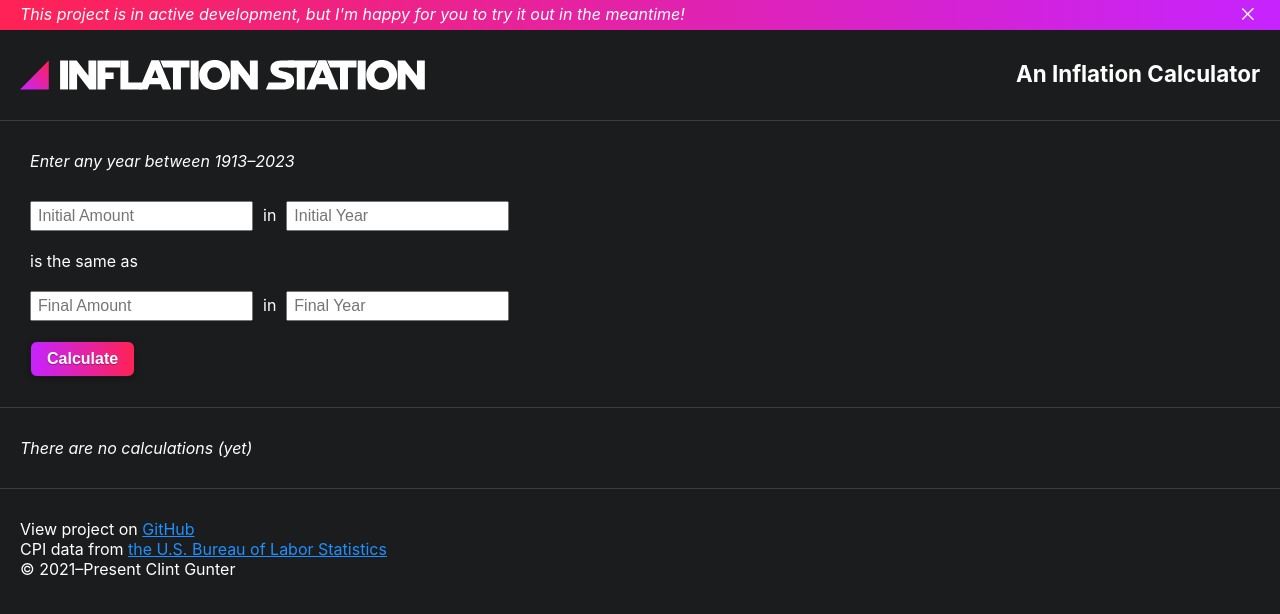
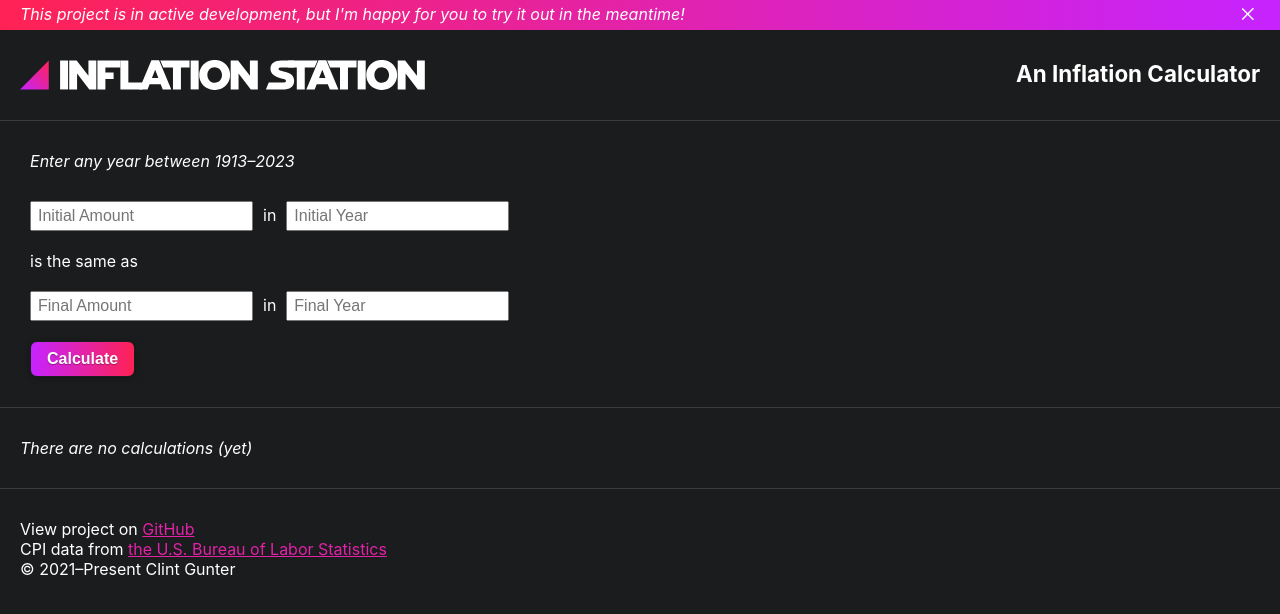
Before and after one commit to futureclint/inflation-station-2, a React (Create React App) app: page / in a window 1280 px wide. Shown: the top 614 px of the page. Built offline with nearby package versions, Linux system fonts and the light colour scheme.

Commit message:
Changed link color to brand-middle

```diff
--- a/src/css/main.css
+++ b/src/css/main.css
@@ -18,7 +18,7 @@ hr {
 }
 
 a {
-  color: dodgerblue;
+  color: #e222a9;
 }
 
 header .message {
--- a/src/scss/base.scss
+++ b/src/scss/base.scss
@@ -15,5 +15,5 @@ hr {
   background-color: #3b3c3d;
 }
 a {
-  color: dodgerblue;
+  color: $brand-middle;
 }
```
